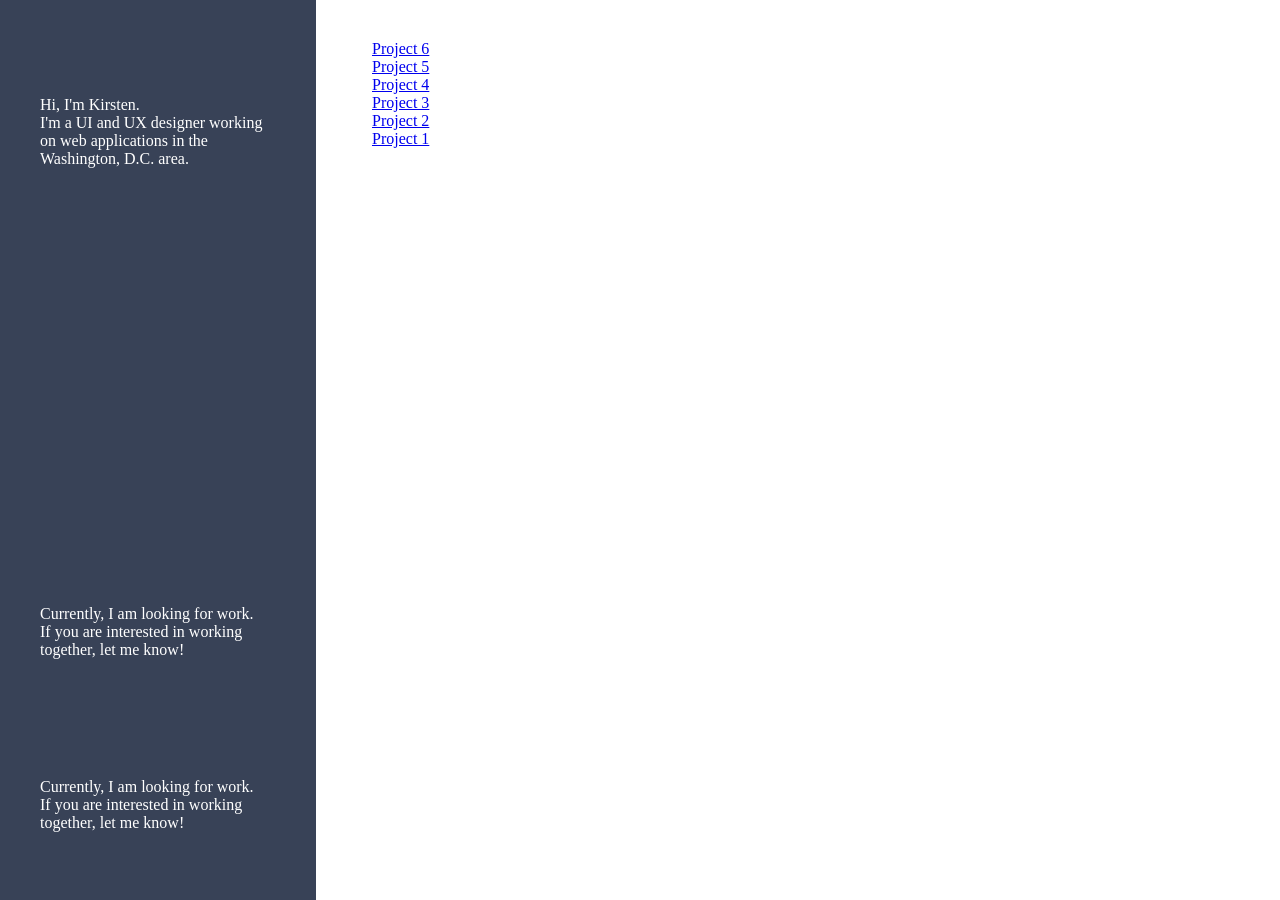
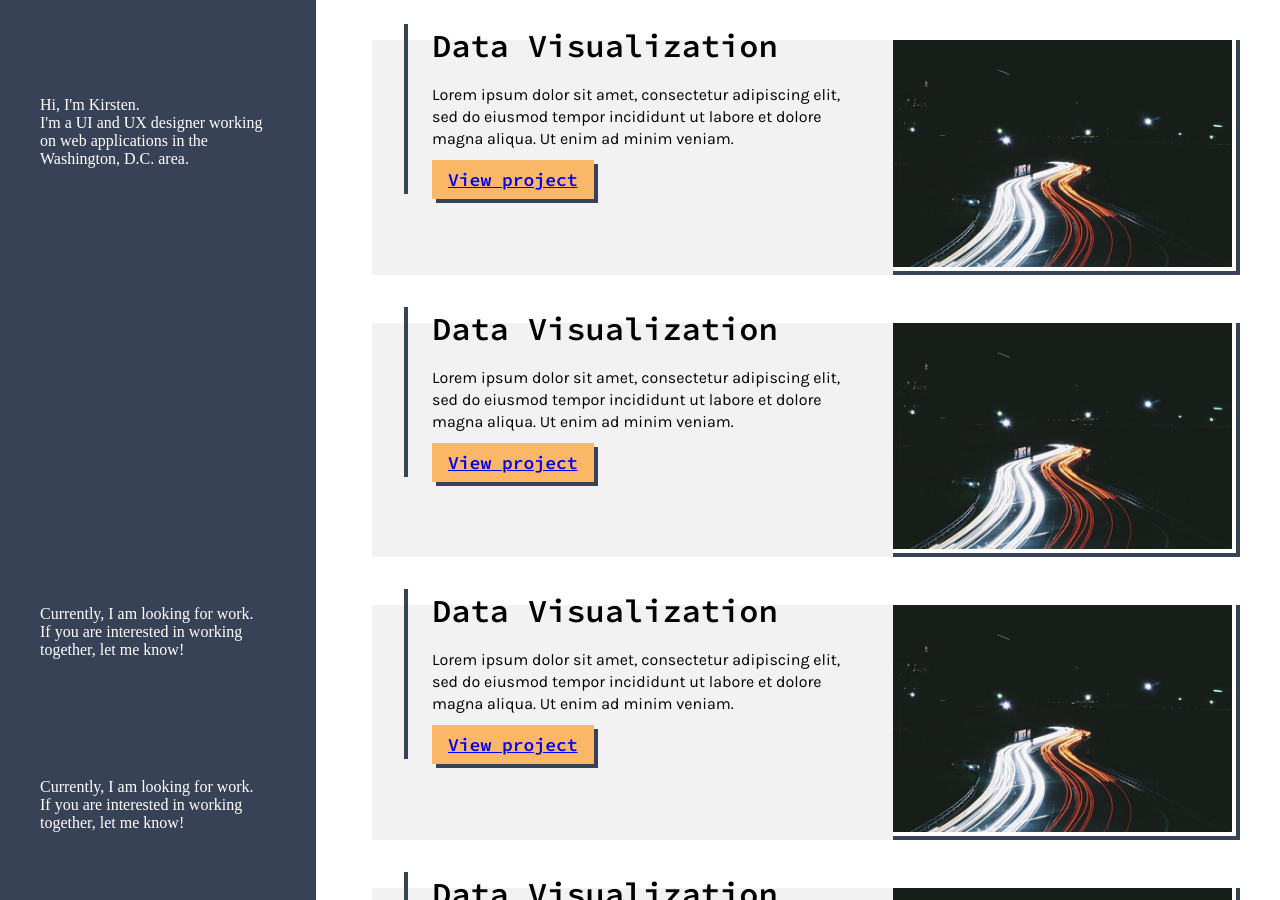
Before and after one commit to marcusrelacion/kirstengreen.com, a Jekyll site: the page built from index.md, in a window 1280 px wide and 900 px high. Built offline with Jekyll 4.4.1, drawn with Linux system fonts in a browser that asks for light colours; some of the changed text lies outside the part shown.

Commit message:
building out project cards

```diff
--- a/_config.yml
+++ b/_config.yml
@@ -47,7 +47,12 @@ timezone: America/New_York
 collections:
   posts:
     title: Posts # Needed for Siteleaf
+    output: false
+  projects:
+    title: Projects
     output: true
+    permalink: "/:collection/:title/"
+    label: projects
 
 # 6. Jekyll collections settings
 defaults:
--- a/_layouts/page.html
+++ b/_layouts/page.html
@@ -2,12 +2,19 @@
 layout: default
 ---
 
-<ul>
-  {% for post in site.posts %}
-  <li>
-    <a href="{{ post.url }}">
-      {{ post.title }}
-    </a>
+<ul class="projectsList">
+  {% for post in site.projects %}
+  <li class="project">
+    <div class="projectDetails">
+      <div class="projectDetails-wrapper">
+        <h2 class="projectDetails-title">{{ post.title }}</h2>
+        <p class="projectDetails-description">{{ post.description }}</p>
+        <a class="projectDetails-button" href="{{ post.url }}">View project</a>
+      </div>
+    </div>
+    <div class="projectImage">
+      <img src="{{ post.image }}" alt="{{ post.image-alt }}">
+    </div>
   </li>
   {% endfor %}
 </ul>
--- /dev/null
+++ b/_projects/2019-03-01-test-1.md
@@ -0,0 +1,7 @@
+---
+title: Data Visualization
+description: Lorem ipsum dolor sit amet, consectetur adipiscing elit, sed do eiusmod tempor incididunt ut labore et dolore magna aliqua. Ut enim ad minim veniam.
+date: 2019-03-01
+image: /assets/images/test.jpg
+image-alt: Alt Text
+---
--- /dev/null
+++ b/_projects/2019-03-01-test-2.md
@@ -0,0 +1,7 @@
+---
+title: Data Visualization
+description: Lorem ipsum dolor sit amet, consectetur adipiscing elit, sed do eiusmod tempor incididunt ut labore et dolore magna aliqua. Ut enim ad minim veniam.
+date: 2019-03-01
+image: /assets/images/test.jpg
+image-alt: Alt Text
+---
--- /dev/null
+++ b/_projects/2019-03-01-test-3.md
@@ -0,0 +1,7 @@
+---
+title: Data Visualization
+description: Lorem ipsum dolor sit amet, consectetur adipiscing elit, sed do eiusmod tempor incididunt ut labore et dolore magna aliqua. Ut enim ad minim veniam.
+date: 2019-03-01
+image: /assets/images/test.jpg
+image-alt: Alt Text
+---
--- /dev/null
+++ b/_projects/2019-03-01-test-4.md
@@ -0,0 +1,7 @@
+---
+title: Data Visualization
+description: Lorem ipsum dolor sit amet, consectetur adipiscing elit, sed do eiusmod tempor incididunt ut labore et dolore magna aliqua. Ut enim ad minim veniam.
+date: 2019-03-01
+image: /assets/images/test.jpg
+image-alt: Alt Text
+---
--- /dev/null
+++ b/_projects/2019-03-01-test-5.md
@@ -0,0 +1,7 @@
+---
+title: Data Visualization
+description: Lorem ipsum dolor sit amet, consectetur adipiscing elit, sed do eiusmod tempor incididunt ut labore et dolore magna aliqua. Ut enim ad minim veniam.
+date: 2019-03-01
+image: /assets/images/test.jpg
+image-alt: Alt Text
+---
--- /dev/null
+++ b/_projects/2019-03-01-test-6.md
@@ -0,0 +1,7 @@
+---
+title: Data Visualization
+description: Lorem ipsum dolor sit amet, consectetur adipiscing elit, sed do eiusmod tempor incididunt ut labore et dolore magna aliqua. Ut enim ad minim veniam.
+date: 2019-03-01
+image: /assets/images/test.jpg
+image-alt: Alt Text
+---
--- a/assets/styles/app.css
+++ b/assets/styles/app.css
@@ -1,11 +1,21 @@
+@import url('https://fonts.googleapis.com/css?family=Karla:400,700|Source+Code+Pro:400,600');
+
 :root {
   --navy: #384257;
   --gray: #F2F2F2;
   --gold: #F9B767;
   --white: #ffffff;
 
+  --sans-serif: "Karla", sans-serif;
+  --mono: "Source Code Pro", courier, serif;
+
+
   --brand-primary: var(--navy);
-  --brand-seconday: var(--gold);
+  --brand-secondary: var(--gold);
+  --brand-accent: var(--gray);
+
+  --brand-sans-serif: var(--sans-serif);
+  --brand-mono: var(--mono);
 }
 
 .kg img {
@@ -88,3 +98,63 @@
     padding: 40px;
   }
 }
+
+/* projects */
+@media screen and (min-width: 1023px) {
+  .projectsList {
+    display: grid;
+    grid-gap: 48px;
+  }
+
+  .project {
+    display: grid;
+    grid-template-columns: [project-details] 1.5fr [project-image] 1fr;
+  }
+
+  .projectDetails {
+    background-color: var(--brand-accent);
+    grid-column: project-details;
+    padding: 32px;
+  }
+
+  .projectDetails-wrapper {
+    border-left: solid 4px var(--brand-primary);
+    padding-left: 24px;
+    position: relative;
+    top: -48px;
+  }
+
+  .projectDetails-title {
+    font-family: var(--brand-mono);
+    font-weight: 700;
+    line-height: 44px;
+    font-size: 32px;
+    margin-bottom: 16px;
+  }
+
+  .projectDetails-description {
+    font-family: var(--brand-sans-serif);
+    font-weight: 400;
+    line-height: 22px;
+    font-size: 16px;
+    margin-bottom: 16px;
+  }
+
+  .projectDetails-button {
+    font-family: var(--brand-mono);
+    font-weight: 900;
+    line-height: 28px;
+    font-size: 18px;
+    background-color: var(--brand-secondary);
+    box-shadow: 4px 4px 0 var(--brand-primary);
+    padding: 8px 16px;
+  }
+
+  .projectImage {
+    border-right: solid 4px var(--brand-primary);
+    border-bottom: solid 4px var(--brand-primary);
+    padding: 0 4px 4px 0;
+    grid-column: project-image;
+    overflow: hidden;
+  }
+}
```
Also changed, not shown: _posts/2019-03-01-test-1.md (deleted, +0 -6 lines), _posts/2019-03-01-test-2.md (deleted, +0 -6 lines), _posts/2019-03-01-test-3.md (deleted, +0 -6 lines), _posts/2019-03-01-test-4.md (deleted, +0 -6 lines), _posts/2019-03-01-test-5.md (deleted, +0 -6 lines), _posts/2019-03-01-test-6.md (deleted, +0 -6 lines), assets/images/test.jpg (added).
